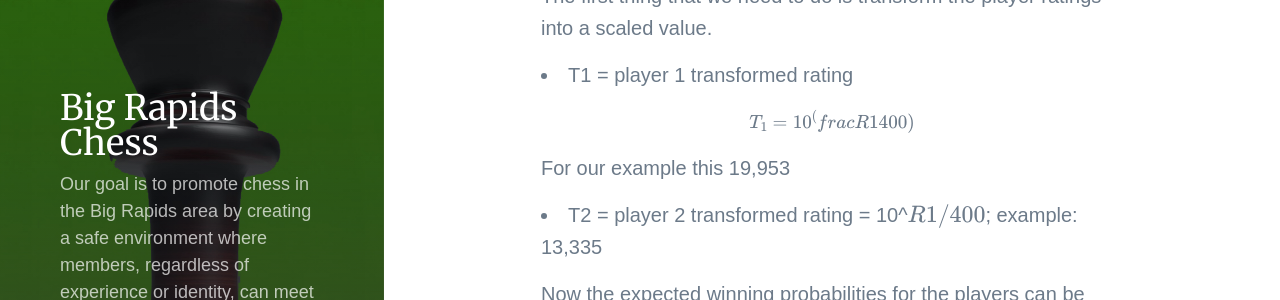
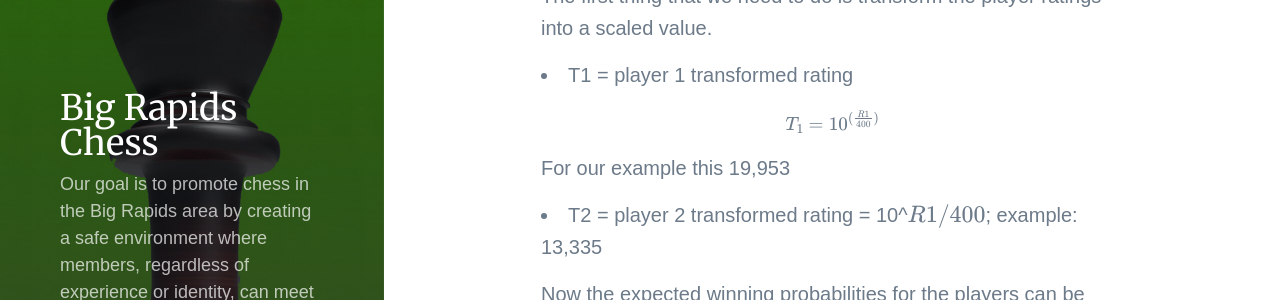
Before and after one commit to bigrapidschess/bigrapidschess.github.io, a Jekyll site: the page built from _pages/rating.md, in a window 1280 px wide and 900 px high, scrolled down 643 px. Shown: the part 150-450 px from the top of the window. Built offline with Jekyll 4.4.1, drawn with Linux system fonts in a browser that asks for light colours; nearby versions of some CDN libraries; some web fonts are replaced; formulas are drawn with MathJax 3.

Commit message:
OK, a bit more on that first formula

```diff
--- a/_pages/rating.md
+++ b/_pages/rating.md
@@ -16,7 +16,7 @@ The first thing that we need to do is transform the player ratings into a scaled
 
 * T1 = player 1 transformed rating
 
-$$ T_{1}=10^(frac{R1}{400}) $$
+$$ T_{1}=10^{(\frac{R1}{400})} $$
 
 For our example this  19,953
 * T2 = player 2 transformed rating = 10^(R1/400); example: 13,335
```
